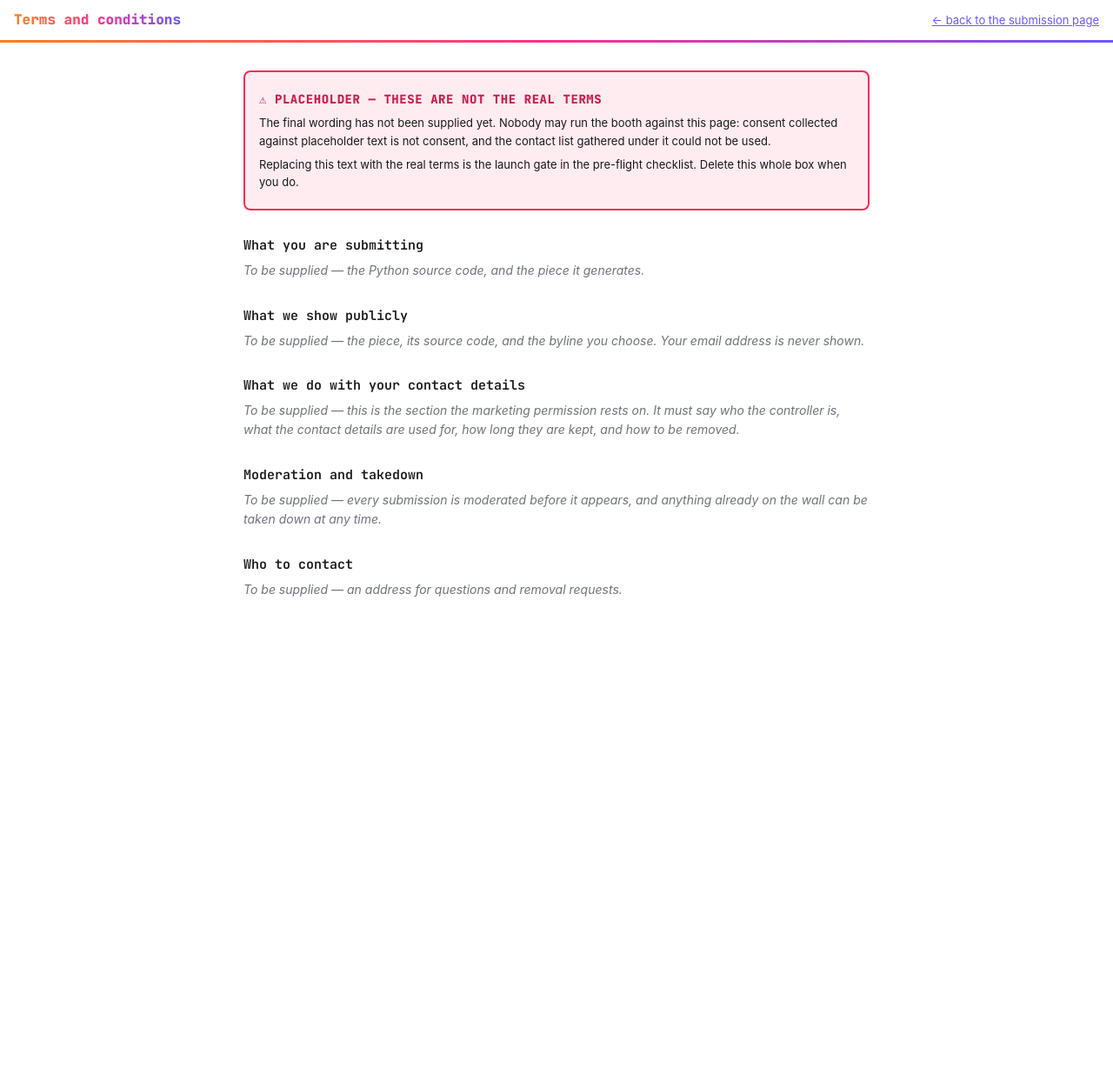
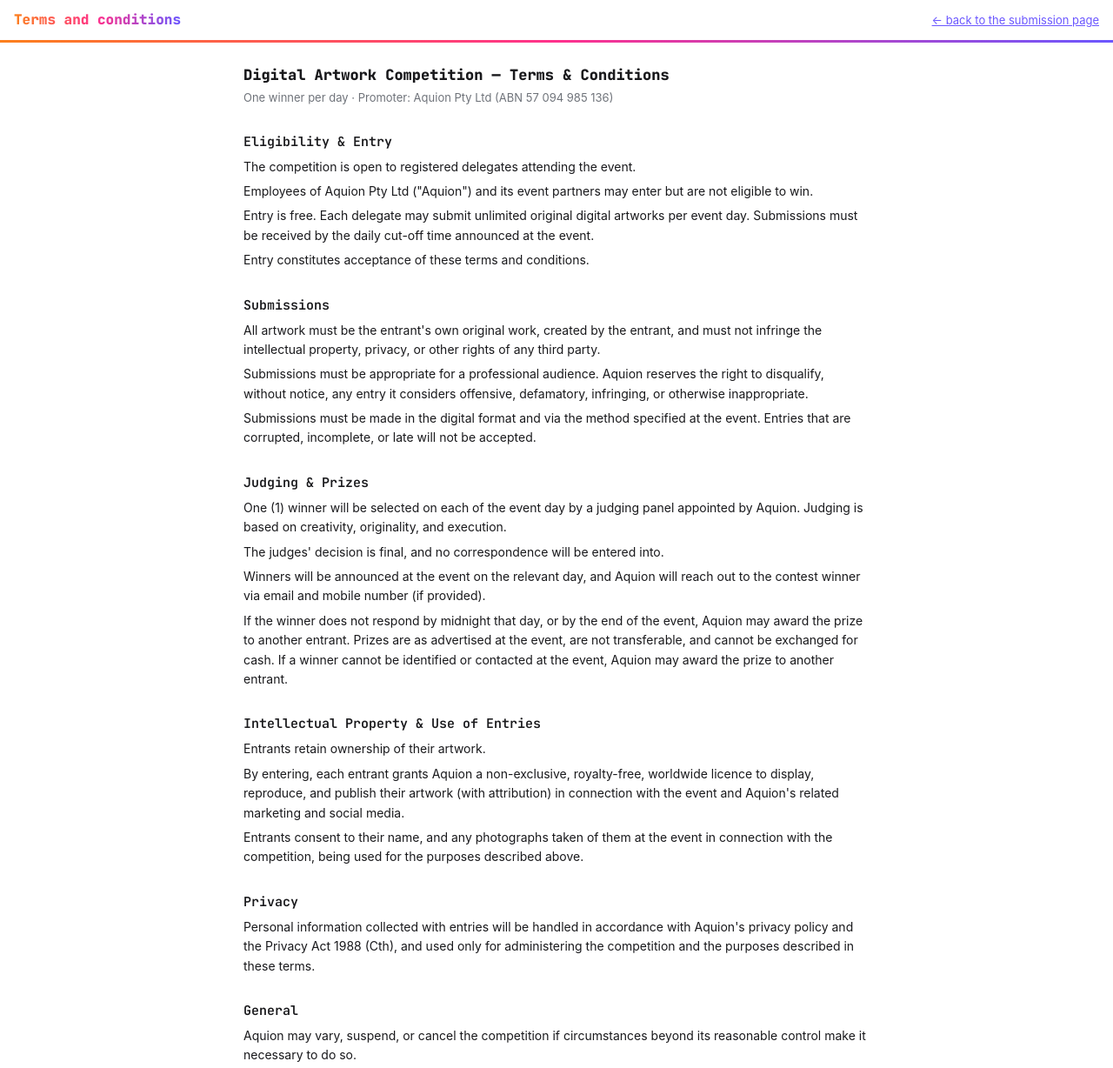
Before and after one commit to tpgionfriddo/pycon-2026-art-wall, a plain HTML site: page artwall/templates/terms.html in a window 1280 px wide. Shown: the top 1228 px of the page at 87% size. Before the commit the page ends 800 px from the top, so only its background shows below. Drawn offline with Linux system fonts and the light colour scheme.

Commit message:
Put the real terms and the privacy policy behind the tickbox
The terms page served a placeholder whose own red box said nobody may run
the booth against it: consent collected against placeholder text is not
consent. It now serves the promoter's supplied wording verbatim, under the
document's own six sections, so the page an attendee reads is the
instrument they are accepting.

The supplied text is somebody else's legal wording, so the copy rules this
page follows elsewhere (no em dashes, no ampersands, no decorative glyphs)
deliberately stop at it. A comment in the template says so, because the
next person tidying punctuation will otherwise reach for it.

The consent sentence now names both documents behind one checkbox, and the
privacy policy is the promoter's own published page rather than one this
application serves. That cost is real and accepted: the terms page is
served locally precisely so consent survives the marketing site being
unreachable, and this link does not. Nobody is named in the sentence, by
instruction.

Moderation is disclosed immediately above it, where the attendee is
deciding whether to hand their details over rather than after they have.

Intake is untouched: one consent field, one column, no migration, and the
CSV export unchanged.

The test whose whole job was to fail once this shipped is inverted, and
the consent sentence gains tests of its own. Both assert on the rendered
prose rather than the markup, since the sentence wraps across source lines
and what matters is what an attendee reads.

Verified in headless Chrome against uvicorn: the sentence renders as one
14px line with two working links, the terms open in a new tab leaving the
editor page alive, and the terms page shows all six sections with the
promoter and ABN.

Closes the launch gate carried in the pre-flight checklist.

Co-Authored-By: Claude Opus 5 (1M context) <noreply@anthropic.com>

```diff
--- a/artwall/templates/terms.html
+++ b/artwall/templates/terms.html
@@ -21,16 +21,15 @@
     -webkit-background-clip: text; background-clip: text; color: transparent; }
   header a { margin-left: auto; color: #6B57FF; font-size: 13px; }
   main { max-width: 720px; margin: 0 auto; padding: 24px 18px 64px; }
-  h2 { font-size: 15px; margin: 28px 0 6px;
+  /* The supplied document's own title, distinct from the page's header: the
+     header names the page, this names the instrument being accepted. */
+  h2 { font-size: 17px; margin: 0 0 2px;
+    font-family: "JetBrains Mono", "SF Mono", Menlo, monospace; font-weight: 800; }
+  #promoter { font-size: 13px; color: #6f737a; margin: 0 0 8px; }
+  /* The document's own six sections. */
+  h3 { font-size: 15px; margin: 28px 0 6px;
     font-family: "JetBrains Mono", "SF Mono", Menlo, monospace; font-weight: 600; }
   p { margin: 6px 0; font-size: 14px; }
-  #placeholder { border: 2px solid #FE2857; background: #ffecf1;
-    border-radius: 8px; padding: 14px 16px; margin-top: 8px; }
-  #placeholder p:first-child { font-weight: 800; letter-spacing: 0.04em;
-    font-family: "JetBrains Mono", "SF Mono", Menlo, monospace;
-    color: #c81f4d; font-size: 14px; }
-  #placeholder p { color: #19191c; font-size: 13px; }
-  .todo { color: #6f737a; font-style: italic; }
   a { color: #6B57FF; }
 </style>
 </head>
@@ -41,39 +40,71 @@
 </header>
 <main>
 
-  <div id="placeholder">
-    <p>⚠ PLACEHOLDER — THESE ARE NOT THE REAL TERMS</p>
-    <p>
-      The final wording has not been supplied yet. Nobody may run the booth
-      against this page: consent collected against placeholder text is not
-      consent, and the contact list gathered under it could not be used.
-    </p>
-    <p>
-      Replacing this text with the real terms is the launch gate in the
-      pre-flight checklist. Delete this whole box when you do.
-    </p>
-  </div>
+  <!-- Supplied by the promoter and reproduced verbatim. This is somebody
+       else's legal wording, so ticket 15's copy rules (no em dashes, no
+       decorative glyphs) deliberately do not apply to anything below. -->
+  <h2>Digital Artwork Competition — Terms &amp; Conditions</h2>
+  <p id="promoter">One winner per day · Promoter: Aquion Pty Ltd (ABN 57 094 985 136)</p>
 
-  <h2>What you are submitting</h2>
-  <p class="todo">To be supplied — the Python source code, and the piece it
-    generates.</p>
+  <h3>Eligibility &amp; Entry</h3>
+  <p>The competition is open to registered delegates attending the event.</p>
+  <p>Employees of Aquion Pty Ltd ("Aquion") and its event partners may enter
+    but are not eligible to win.</p>
+  <p>Entry is free. Each delegate may submit unlimited original digital
+    artworks per event day. Submissions must be received by the daily cut-off
+    time announced at the event.</p>
+  <p>Entry constitutes acceptance of these terms and conditions.</p>
 
-  <h2>What we show publicly</h2>
-  <p class="todo">To be supplied — the piece, its source code, and the byline
-    you choose. Your email address is never shown.</p>
+  <h3>Submissions</h3>
+  <p>All artwork must be the entrant's own original work, created by the
+    entrant, and must not infringe the intellectual property, privacy, or
+    other rights of any third party.</p>
+  <p>Submissions must be appropriate for a professional audience. Aquion
+    reserves the right to disqualify, without notice, any entry it considers
+    offensive, defamatory, infringing, or otherwise inappropriate.</p>
+  <p>Submissions must be made in the digital format and via the method
+    specified at the event. Entries that are corrupted, incomplete, or late
+    will not be accepted.</p>
 
-  <h2>What we do with your contact details</h2>
-  <p class="todo">To be supplied — this is the section the marketing
-    permission rests on. It must say who the controller is, what the contact
-    details are used for, how long they are kept, and how to be removed.</p>
+  <h3>Judging &amp; Prizes</h3>
+  <p>One (1) winner will be selected on each of the event day by a judging
+    panel appointed by Aquion. Judging is based on creativity, originality,
+    and execution.</p>
+  <p>The judges' decision is final, and no correspondence will be entered
+    into.</p>
+  <p>Winners will be announced at the event on the relevant day, and Aquion
+    will reach out to the contest winner via email and mobile number (if
+    provided).</p>
+  <p>If the winner does not respond by midnight that day, or by the end of the
+    event, Aquion may award the prize to another entrant. Prizes are as
+    advertised at the event, are not transferable, and cannot be exchanged for
+    cash. If a winner cannot be identified or contacted at the event, Aquion
+    may award the prize to another entrant.</p>
 
-  <h2>Moderation and takedown</h2>
-  <p class="todo">To be supplied — every submission is moderated before it
-    appears, and anything already on the wall can be taken down at any time.</p>
+  <h3>Intellectual Property &amp; Use of Entries</h3>
+  <p>Entrants retain ownership of their artwork.</p>
+  <p>By entering, each entrant grants Aquion a non-exclusive, royalty-free,
+    worldwide licence to display, reproduce, and publish their artwork (with
+    attribution) in connection with the event and Aquion's related marketing
+    and social media.</p>
+  <p>Entrants consent to their name, and any photographs taken of them at the
+    event in connection with the competition, being used for the purposes
+    described above.</p>
 
-  <h2>Who to contact</h2>
-  <p class="todo">To be supplied — an address for questions and removal
-    requests.</p>
+  <h3>Privacy</h3>
+  <p>Personal information collected with entries will be handled in accordance
+    with Aquion's privacy policy and the Privacy Act 1988 (Cth), and used only
+    for administering the competition and the purposes described in these
+    terms.</p>
+
+  <h3>General</h3>
+  <p>Aquion may vary, suspend, or cancel the competition if circumstances
+    beyond its reasonable control make it necessary to do so.</p>
+  <p>To the maximum extent permitted by law, Aquion is not liable for any loss
+    or damage arising from participation in the competition, except for
+    liability that cannot be excluded by law (including under the Australian
+    Consumer Law).</p>
+  <p>These terms are governed by the laws of Queensland, Australia.</p>
 
 </main>
 </body>
```
Also changed, not shown: artwall/templates/submit.html (+13 -2 lines), 1 other file.
